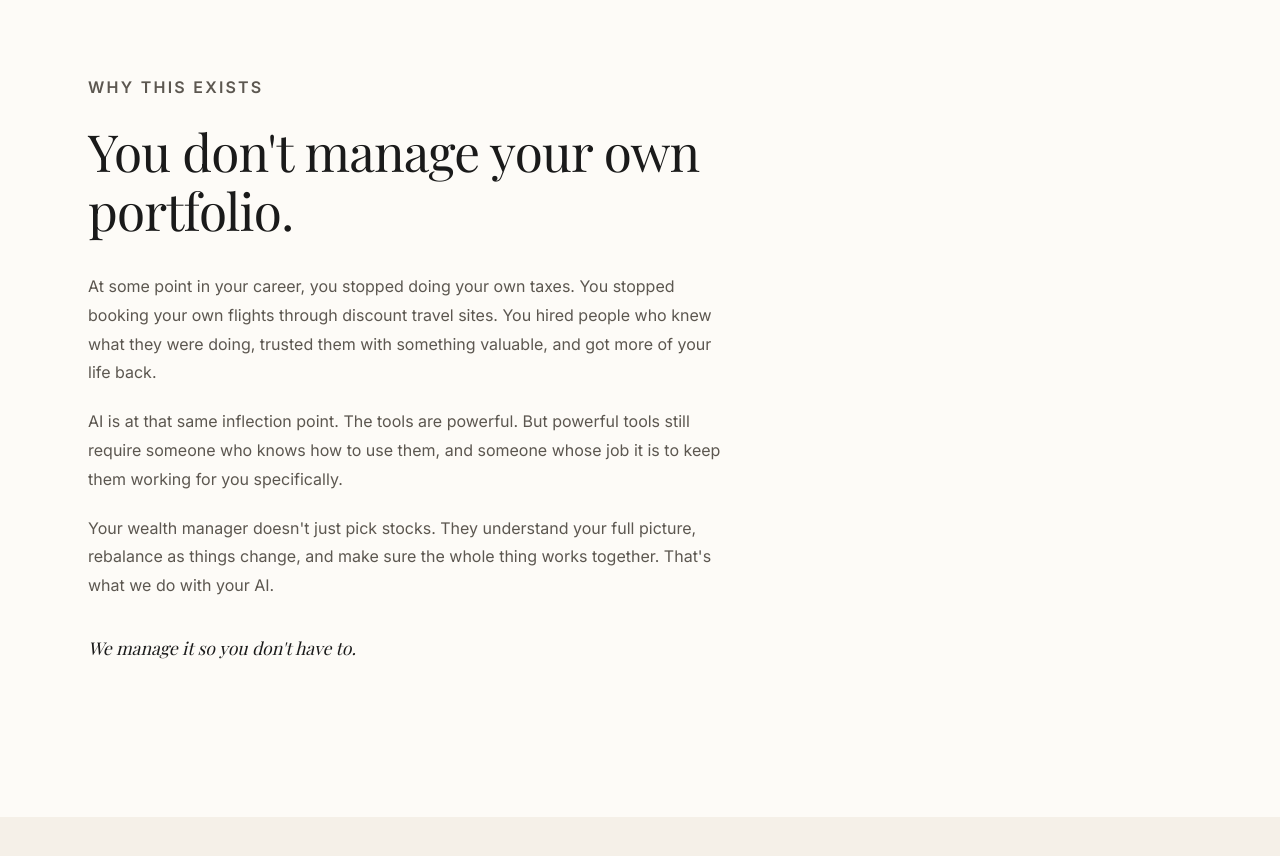
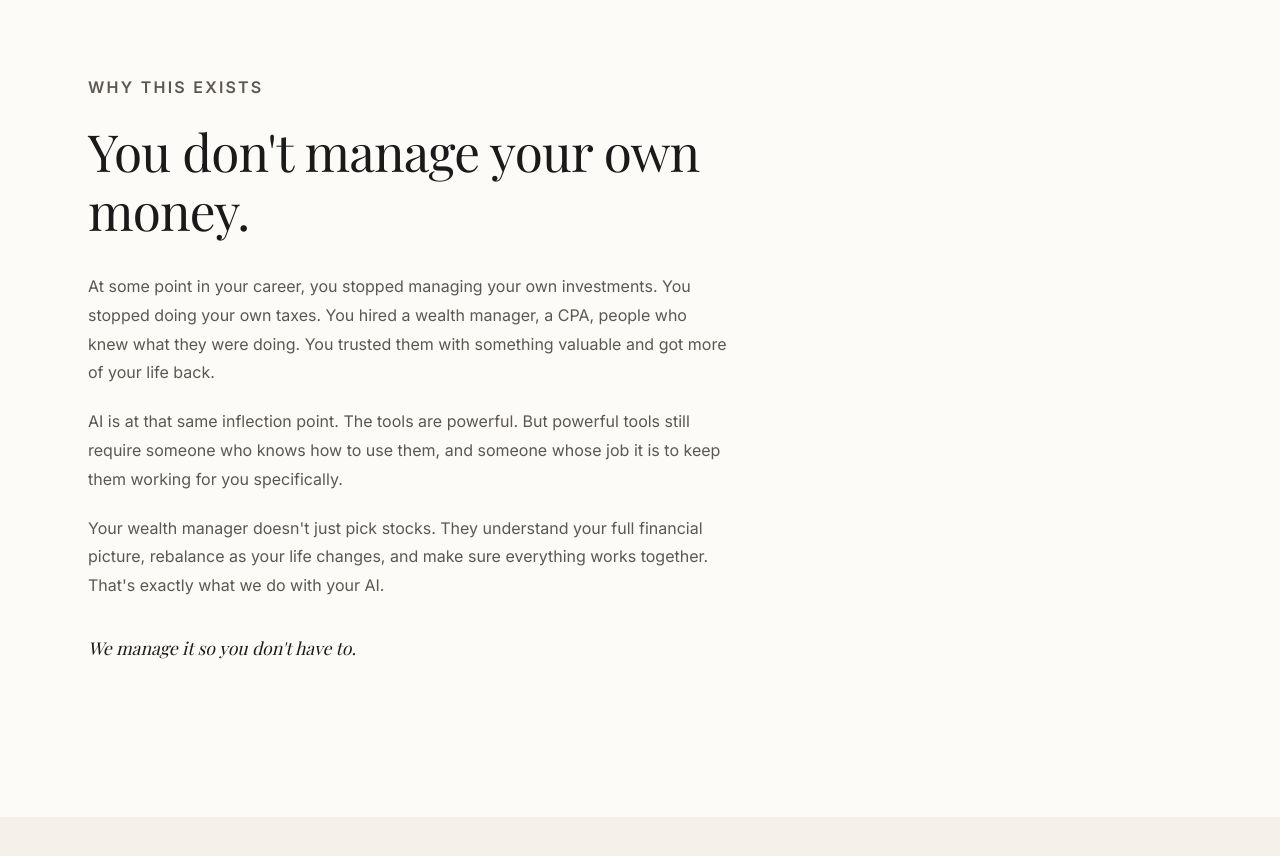
Before and after one commit to coreycaffrey/helm, a plain HTML site: page index.html in a window 1280 px wide. Shown: the part 4740-5596 px from the top of the page. Drawn offline with nearby package versions, Linux system fonts and the light colour scheme; a web font is replaced by a local one.

Commit message:
Clarify wealth management analogy - money not portfolio

```diff
--- a/index.html
+++ b/index.html
@@ -1070,10 +1070,10 @@
     <div class="container">
       <div class="analogy-content">
         <p class="eyebrow reveal">Why this exists</p>
-        <h2 class="reveal reveal-delay-1">You don't manage your own portfolio.</h2>
-        <p class="reveal reveal-delay-2">At some point in your career, you stopped doing your own taxes. You stopped booking your own flights through discount travel sites. You hired people who knew what they were doing, trusted them with something valuable, and got more of your life back.</p>
+        <h2 class="reveal reveal-delay-1">You don't manage your own money.</h2>
+        <p class="reveal reveal-delay-2">At some point in your career, you stopped managing your own investments. You stopped doing your own taxes. You hired a wealth manager, a CPA, people who knew what they were doing. You trusted them with something valuable and got more of your life back.</p>
         <p class="reveal reveal-delay-2">AI is at that same inflection point. The tools are powerful. But powerful tools still require someone who knows how to use them, and someone whose job it is to keep them working for you specifically.</p>
-        <p class="reveal reveal-delay-2">Your wealth manager doesn't just pick stocks. They understand your full picture, rebalance as things change, and make sure the whole thing works together. That's what we do with your AI.</p>
+        <p class="reveal reveal-delay-2">Your wealth manager doesn't just pick stocks. They understand your full financial picture, rebalance as your life changes, and make sure everything works together. That's exactly what we do with your AI.</p>
         <p class="reveal reveal-delay-3">We manage it so you don't have to.</p>
       </div>
     </div>
```
